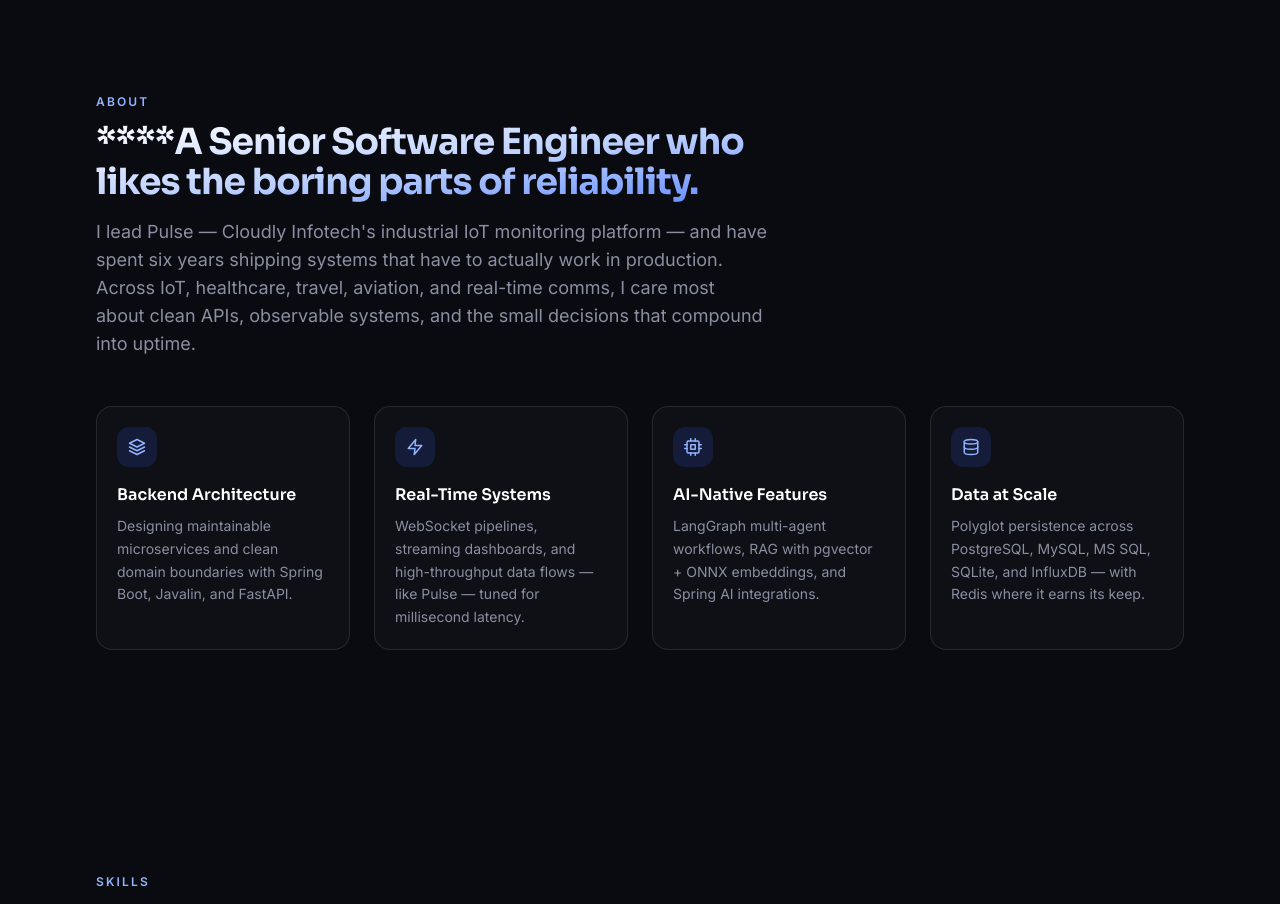
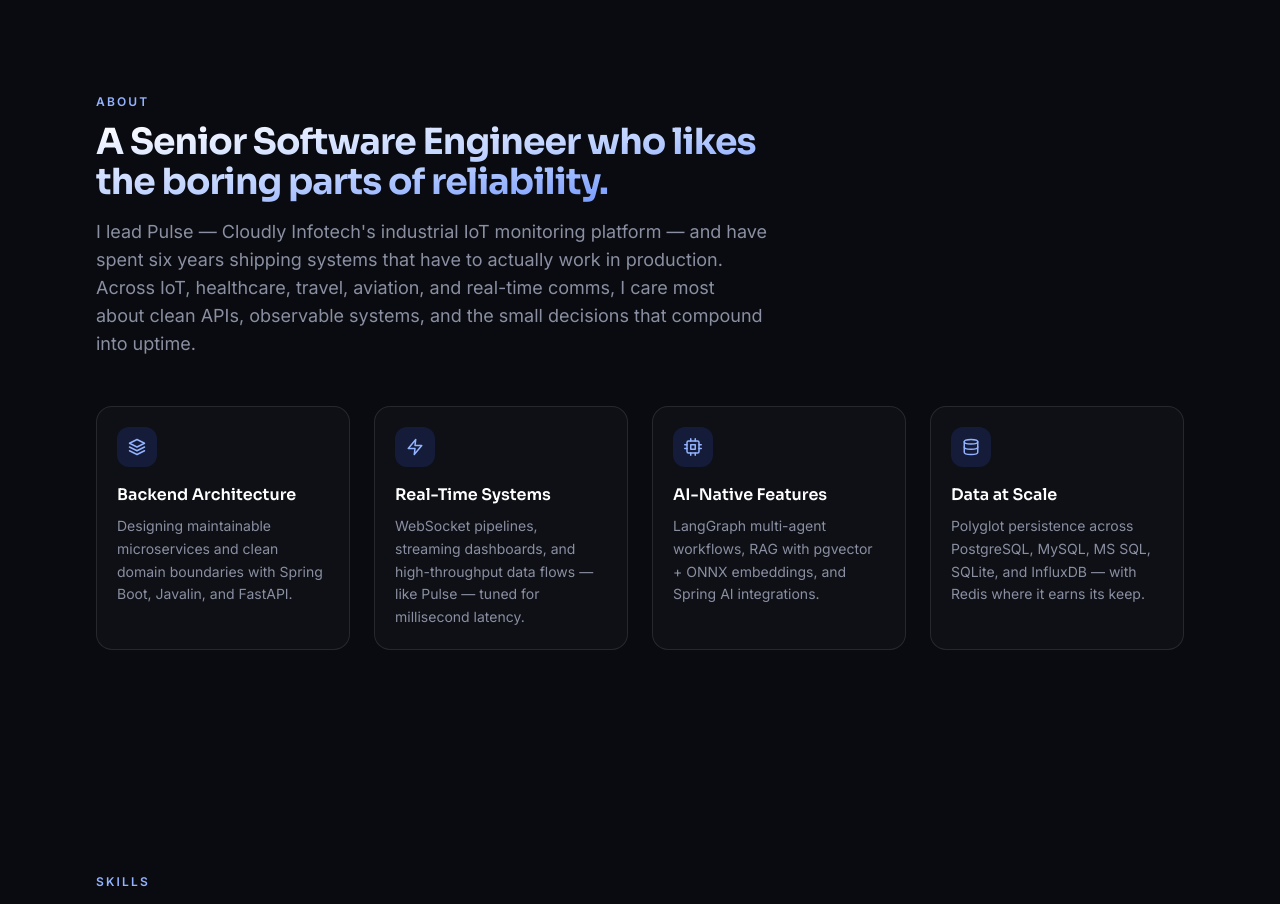
Before and after one commit to Nafiuli131/current_portfolio, a React (Vite) app: page / in a window 1280 px wide. Shown: the part 1000-1904 px from the top of the page. Built offline with nearby package versions, Linux system fonts and the light colour scheme.

Commit message:
remove **

```diff
--- a/src/components/About.jsx
+++ b/src/components/About.jsx
@@ -30,7 +30,7 @@ export default function About() {
     <Section
       id="about"
       eyebrow="About"
-      title="****A Senior Software Engineer who likes the boring parts of reliability."
+      title="A Senior Software Engineer who likes the boring parts of reliability."
       description="I lead Pulse — Cloudly Infotech's industrial IoT monitoring platform — and have spent six years shipping systems that have to actually work in production. Across IoT, healthcare, travel, aviation, and real-time comms, I care most about clean APIs, observable systems, and the small decisions that compound into uptime."
     >
       <div className="grid grid-cols-1 gap-6 sm:grid-cols-2 lg:grid-cols-4">
```
